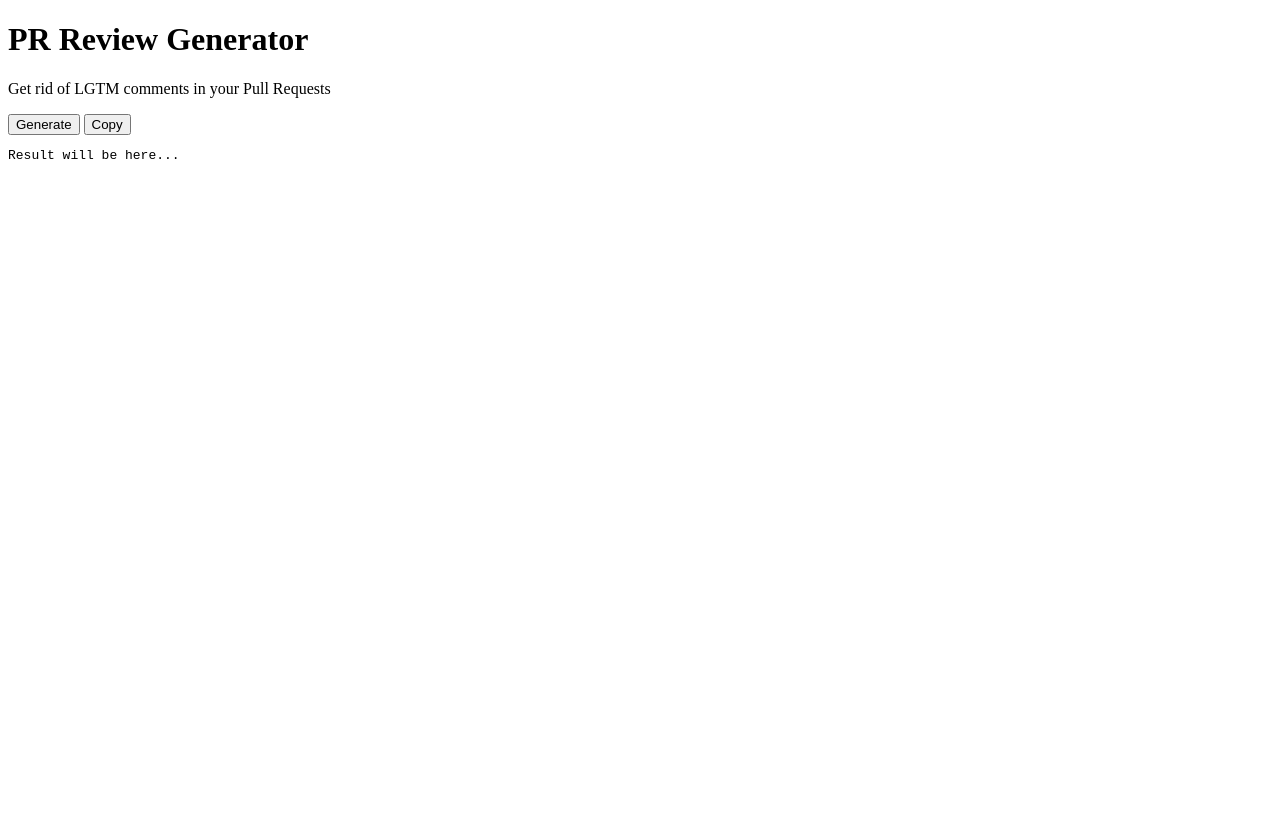
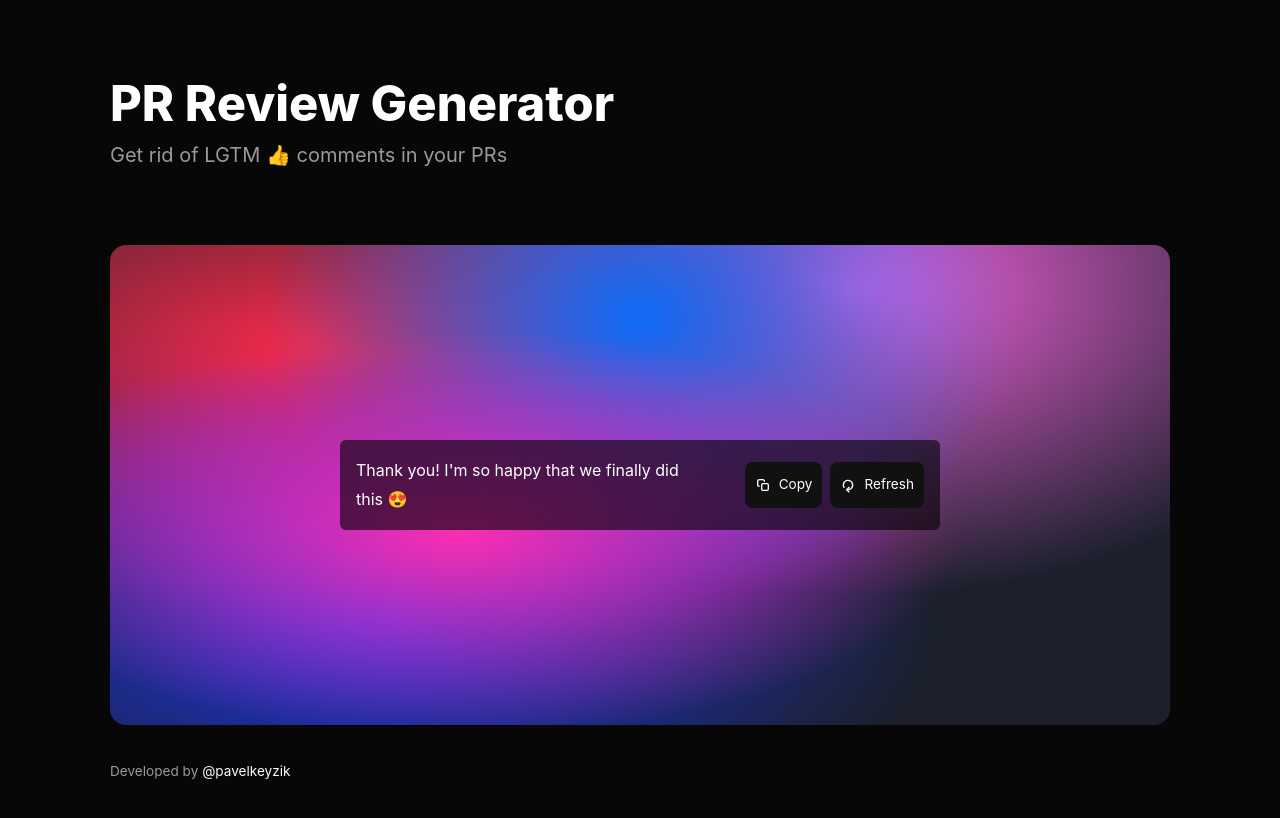
Before and after one commit to pavelkeyzik/pr-approve-generator, a website built with Vite: page index.html in a window 1280 px wide. Built offline with nearby package versions, Linux system fonts and the light colour scheme.

Commit message:
Add basic styles

```diff
--- a/index.html
+++ b/index.html
@@ -4,18 +4,85 @@
     <meta charset="UTF-8" />
     <link rel="icon" type="image/svg+xml" href="/vite.svg" />
     <meta name="viewport" content="width=device-width, initial-scale=1.0" />
-    <title>Vite App</title>
+    <meta
+      name="description"
+      content="Pull Request comment generator to be the non LGTM person"
+    />
+    <link rel="stylesheet" href="./src/styles/main.scss" />
+    <title>PR Review Generator</title>
   </head>
-  <body>
-    <header>
-      <h1>PR Review Generator</h1>
-      <p>Get rid of LGTM comments in your Pull Requests</p>
+  <body class="container">
+    <header class="header">
+      <div class="header__description">
+        <h1>PR Review Generator</h1>
+        <p>Get rid of LGTM 👍 comments in your PRs</p>
+      </div>
     </header>
     <main>
-      <button id="js-generate">Generate</button>
-      <button id="js-copy">Copy</button>
-      <pre id="js-result">Result will be here...</pre>
+      <div class="generator">
+        <div class="generator-review">
+          <div class="generator-review__content">
+            <div id="js-result"></div>
+            <div class="generator-actions">
+              <button class="btn btn-small btn-dark" id="js-copy">
+                <svg
+                  width="24"
+                  height="24"
+                  viewBox="0 0 24 24"
+                  fill="none"
+                  class="btn-icon"
+                >
+                  <path
+                    d="M14 7V7C14 6.06812 14 5.60218 13.8478 5.23463C13.6448 4.74458 13.2554 4.35523 12.7654 4.15224C12.3978 4 11.9319 4 11 4H8C6.11438 4 5.17157 4 4.58579 4.58579C4 5.17157 4 6.11438 4 8V11C4 11.9319 4 12.3978 4.15224 12.7654C4.35523 13.2554 4.74458 13.6448 5.23463 13.8478C5.60218 14 6.06812 14 7 14V14"
+                    stroke="currentColor"
+                    stroke-width="2"
+                  />
+                  <rect
+                    x="10"
+                    y="10"
+                    width="10"
+                    height="10"
+                    rx="2"
+                    stroke="currentColor"
+                    stroke-width="2"
+                  />
+                </svg>
+                <span>Copy</span>
+              </button>
+              <button
+                class="generator__refresh-button btn btn-small btn-dark"
+                id="js-generate"
+              >
+                <svg
+                  width="24"
+                  height="24"
+                  viewBox="0 0 24 24"
+                  fill="none"
+                  class="btn-icon"
+                >
+                  <path
+                    d="M10 19L9.29289 18.2929L8.58579 19L9.29289 19.7071L10 19ZM13.2929 14.2929L9.29289 18.2929L10.7071 19.7071L14.7071 15.7071L13.2929 14.2929ZM9.29289 19.7071L13.2929 23.7071L14.7071 22.2929L10.7071 18.2929L9.29289 19.7071Z"
+                    fill="currentColor"
+                  />
+                  <path
+                    d="M5.93782 15.5C5.16735 14.1655 4.85875 12.6141 5.05989 11.0863C5.26102 9.55856 5.96064 8.13986 7.05025 7.05025C8.13986 5.96064 9.55856 5.26102 11.0863 5.05989C12.6141 4.85875 14.1655 5.16735 15.5 5.93782C16.8345 6.70829 17.8775 7.89757 18.4672 9.32122C19.0568 10.7449 19.1603 12.3233 18.7615 13.8117C18.3627 15.3002 17.4838 16.6154 16.2613 17.5535C15.0388 18.4915 13.5409 19 12 19"
+                    stroke="currentColor"
+                    stroke-width="2"
+                    stroke-linecap="round"
+                  />
+                </svg>
+                <span>Refresh</span>
+              </button>
+            </div>
+          </div>
+        </div>
+      </div>
     </main>
+    <footer class="footer">
+      <p>
+        Developed by <a href="https://twitter.com/pavelkeyzik">@pavelkeyzik</a>
+      </p>
+    </footer>
     <script type="module" src="/src/main.js"></script>
   </body>
 </html>
--- a/package.json
+++ b/package.json
@@ -9,6 +9,7 @@
     "preview": "vite preview"
   },
   "devDependencies": {
+    "sass": "^1.54.4",
     "vite": "^3.0.7"
   }
 }
--- a/src/generator.js
+++ b/src/core/generator.js
@@ -22,8 +22,12 @@ function setupGenerator(config) {
     navigator.clipboard.writeText(output.textContent);
   }
 
+  // Subscribe to click events
   generateButton.addEventListener("click", generateNewMessage);
   copyButton.addEventListener("click", copyMessageToClipboard);
+
+  // Just to generate the first message
+  generateNewMessage();
 }
 
 export { setupGenerator };
--- a/src/main.js
+++ b/src/main.js
@@ -1,4 +1,4 @@
-import { setupGenerator } from "./generator";
+import { setupGenerator } from "./core/generator";
 
 setupGenerator({
   generateButtonSelector: "#js-generate",
--- /dev/null
+++ b/src/styles/base/_base.scss
@@ -0,0 +1,47 @@
+:root {
+  --neutral-0: #070707;
+  --neutral-1: #111111;
+  --neutral-8: #9a9a9a;
+  --neutral-9: #fafafa;
+  --white: #fff;
+}
+
+*,
+*::after,
+*::before {
+  box-sizing: border-box;
+}
+
+body {
+  background: var(--neutral-0);
+  color: var(--white);
+  font-family: "Inter", -apple-system, BlinkMacSystemFont, "Segoe UI", "Roboto",
+    "Oxygen", "Ubuntu", "Cantarell", "Fira Sans", "Droid Sans", "Helvetica Neue",
+    sans-serif;
+}
+
+h1 {
+  font-size: 3.052rem;
+  font-weight: 800;
+}
+
+p {
+  color: var(--neutral-8);
+  font-size: 1.25rem;
+}
+
+a {
+  color: var(--neutral-9);
+  text-decoration: none;
+
+  &:hover,
+  &:focus {
+    text-decoration: underline;
+  }
+}
+
+.container {
+  max-width: 1100px;
+  margin: 0 auto;
+  padding: 0 20px;
+}
--- /dev/null
+++ b/src/styles/base/_reset.scss
@@ -0,0 +1,129 @@
+/* http://meyerweb.com/eric/tools/css/reset/
+   v2.0 | 20110126
+   License: none (public domain)
+*/
+
+html,
+body,
+div,
+span,
+applet,
+object,
+iframe,
+h1,
+h2,
+h3,
+h4,
+h5,
+h6,
+p,
+blockquote,
+pre,
+a,
+abbr,
+acronym,
+address,
+big,
+cite,
+code,
+del,
+dfn,
+em,
+img,
+ins,
+kbd,
+q,
+s,
+samp,
+small,
+strike,
+strong,
+sub,
+sup,
+tt,
+var,
+b,
+u,
+i,
+center,
+dl,
+dt,
+dd,
+ol,
+ul,
+li,
+fieldset,
+form,
+label,
+legend,
+table,
+caption,
+tbody,
+tfoot,
+thead,
+tr,
+th,
+td,
+article,
+aside,
+canvas,
+details,
+embed,
+figure,
+figcaption,
+footer,
+header,
+hgroup,
+menu,
+nav,
+output,
+ruby,
+section,
+summary,
+time,
+mark,
+audio,
+video {
+  margin: 0;
+  padding: 0;
+  border: 0;
+  font-size: 100%;
+  font: inherit;
+  vertical-align: baseline;
+}
+/* HTML5 display-role reset for older browsers */
+article,
+aside,
+details,
+figcaption,
+figure,
+footer,
+header,
+hgroup,
+menu,
+nav,
+section {
+  display: block;
+}
+body {
+  line-height: 1;
+}
+ol,
+ul {
+  list-style: none;
+}
+blockquote,
+q {
+  quotes: none;
+}
+blockquote:before,
+blockquote:after,
+q:before,
+q:after {
+  content: "";
+  content: none;
+}
+table {
+  border-collapse: collapse;
+  border-spacing: 0;
+}
--- /dev/null
+++ b/src/styles/components/_button.scss
@@ -0,0 +1,35 @@
+.btn {
+  display: flex;
+  align-items: center;
+  justify-content: center;
+  gap: 8px;
+  padding: 12px 16px;
+  background: #fafafa;
+  color: black;
+  border-radius: 8px;
+  font: inherit;
+  border: none;
+  min-height: 46px;
+  min-width: 46px;
+  cursor: pointer;
+
+  &-small {
+    padding: 8px 10px;
+    font-size: 0.85rem;
+  }
+
+  &-dark {
+    background: var(--neutral-1);
+    color: var(--white);
+    transition: background-color 0.2s, color 0.2s;
+
+    &:hover {
+      background: var(--white);
+      color: var(--neutral-1);
+    }
+  }
+
+  &-icon {
+    width: 16px;
+  }
+}
--- /dev/null
+++ b/src/styles/components/_footer.scss
@@ -0,0 +1,11 @@
+.footer {
+  display: flex;
+  align-items: center;
+  justify-content: space-between;
+  gap: 16px;
+  padding: 40px 0;
+
+  p {
+    font-size: 0.85rem;
+  }
+}
--- /dev/null
+++ b/src/styles/components/_generator.scss
@@ -0,0 +1,80 @@
+.generator {
+  display: flex;
+  align-items: center;
+  justify-content: center;
+  gap: 16px;
+  padding: 40px;
+  min-height: 480px;
+  border-radius: 16px;
+  background-color: #1b202c;
+  background-image: radial-gradient(
+      at 33% 60%,
+      hsla(321, 95%, 58%, 1) 0,
+      hsla(321, 95%, 58%, 0) 50%
+    ),
+    radial-gradient(
+      at 25% 77%,
+      hsla(233, 88%, 53%, 1) 0,
+      hsla(233, 88%, 53%, 0) 50%
+    ),
+    radial-gradient(
+      at 50% 15%,
+      hsla(216, 93%, 51%, 1) 0,
+      hsla(216, 93%, 51%, 0) 50%
+    ),
+    radial-gradient(
+      at 19% 21%,
+      hsla(351, 90%, 56%, 1) 0,
+      hsla(351, 90%, 56%, 0) 50%
+    ),
+    radial-gradient(
+      at 70% 9%,
+      hsla(310, 90%, 68%, 1) 0,
+      hsla(310, 90%, 68%, 0) 50%
+    ),
+    radial-gradient(
+      at 33% 45%,
+      hsla(264, 85%, 51%, 1) 0,
+      hsla(264, 85%, 51%, 0) 50%
+    );
+}
+
+.generator-review {
+  border-radius: 6px;
+  width: 100%;
+  max-width: 600px;
+  overflow: hidden;
+
+  &__header {
+    display: flex;
+    justify-content: space-between;
+    align-items: center;
+    padding-bottom: 16px;
+    font-size: 0.9rem;
+    color: rgba(255, 255, 255, 0.8);
+
+    b {
+      font-weight: 600;
+    }
+  }
+
+  &__content {
+    display: grid;
+    grid-template-columns: 1fr auto;
+    gap: 40px;
+    line-height: 1.8rem;
+    align-items: center;
+    padding: 16px;
+    background: rgba(0, 0, 0, 0.6);
+    font-size: 1rem;
+  }
+}
+
+.generator-actions {
+  display: flex;
+  gap: 8px;
+
+  &__icon {
+    width: 16px;
+  }
+}
--- /dev/null
+++ b/src/styles/components/_header.scss
@@ -0,0 +1,14 @@
+.header {
+  display: flex;
+  align-items: flex-start;
+  flex-direction: column;
+  gap: 32px;
+  padding: 80px 0;
+
+  &__description {
+    display: flex;
+    align-items: flex-start;
+    flex-direction: column;
+    gap: 16px;
+  }
+}
```
Also changed, not shown: src/styles/main.scss (added, +7 -0 lines), src/core/messages.js (renamed from src/messages.js), src/core/randomizer.js (renamed from src/randomizer.js), 1 other file.
